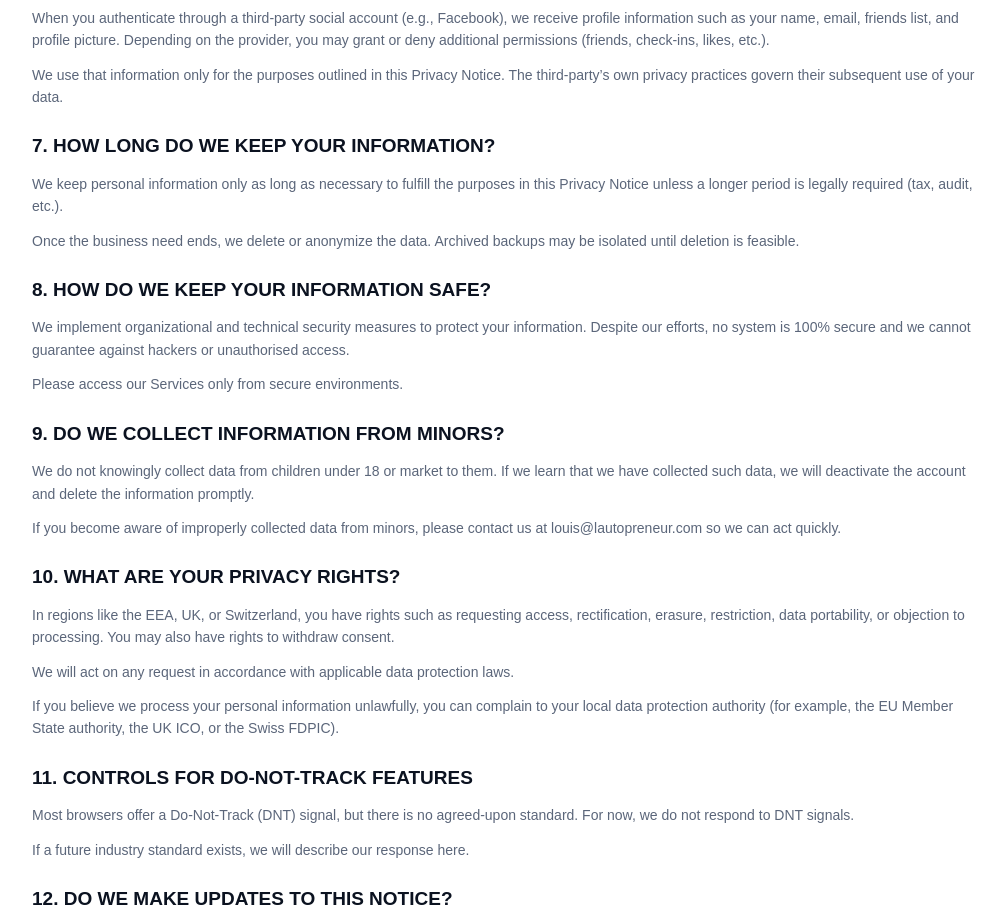
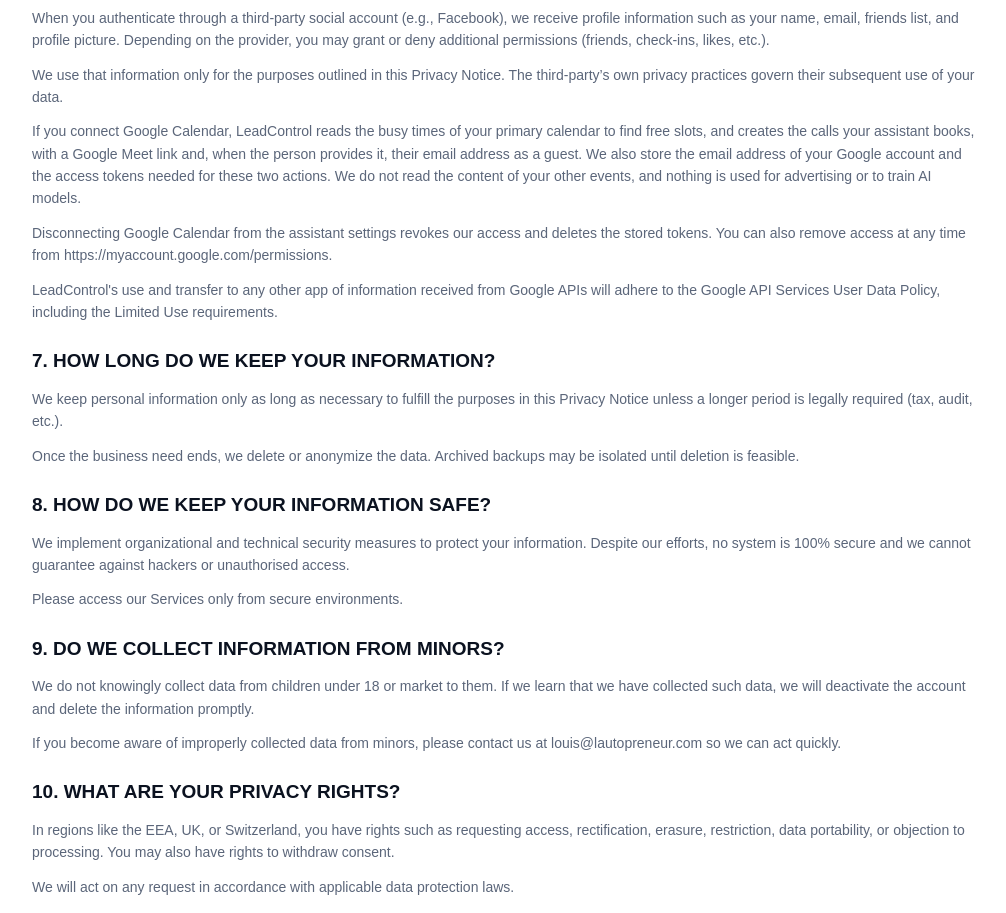
Before and after one commit to louis-perrier/lead-control, a Next.js app: page /policy/privacy-policy in a window 1280 px wide. Shown: the part 2280-3193 px from the top of the page, without its empty margins (136-1142 px from the left). Built offline with nearby package versions, Linux system fonts and the light colour scheme.

Commit message:
Describe Google Calendar data use in the privacy policy

```diff
--- a/components/marketing/policy/PolicyPrivacy.tsx
+++ b/components/marketing/policy/PolicyPrivacy.tsx
@@ -105,6 +105,9 @@ const sections = [
     paragraphs: [
       "When you authenticate through a third-party social account (e.g., Facebook), we receive profile information such as your name, email, friends list, and profile picture. Depending on the provider, you may grant or deny additional permissions (friends, check-ins, likes, etc.).",
       "We use that information only for the purposes outlined in this Privacy Notice. The third-party’s own privacy practices govern their subsequent use of your data.",
+      "If you connect Google Calendar, LeadControl reads the busy times of your primary calendar to find free slots, and creates the calls your assistant books, with a Google Meet link and, when the person provides it, their email address as a guest. We also store the email address of your Google account and the access tokens needed for these two actions. We do not read the content of your other events, and nothing is used for advertising or to train AI models.",
+      "Disconnecting Google Calendar from the assistant settings revokes our access and deletes the stored tokens. You can also remove access at any time from https://myaccount.google.com/permissions.",
+      "LeadControl's use and transfer to any other app of information received from Google APIs will adhere to the Google API Services User Data Policy, including the Limited Use requirements.",
     ],
   },
   {
```
